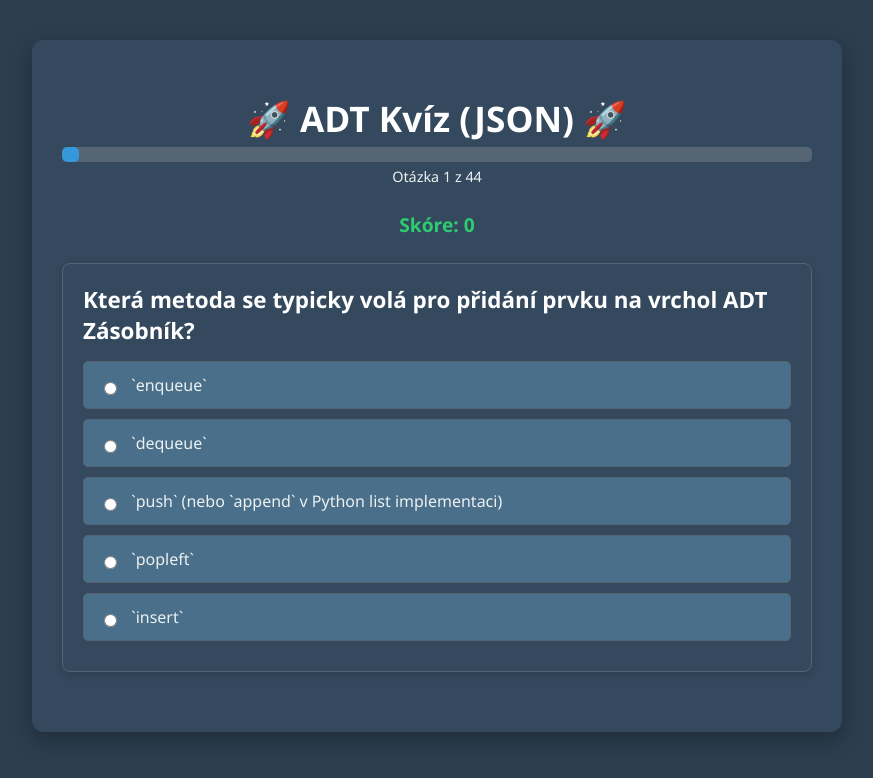
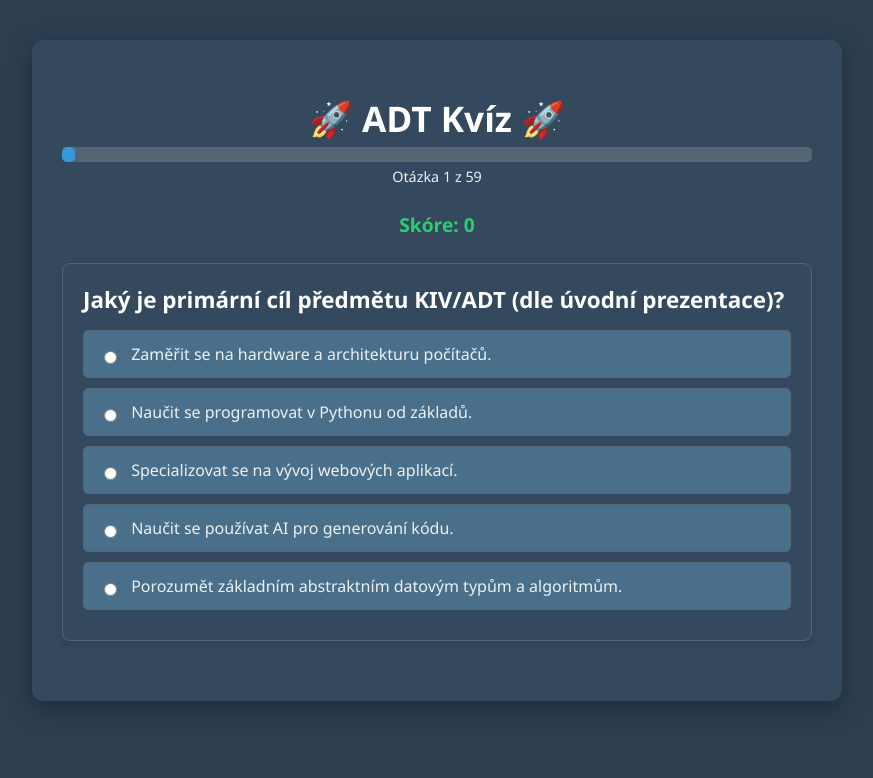
Before and after one commit to mates-exe/Quiz-Maker, a plain HTML site: page index.html in a window 1280 px wide. Both pictures are taken after a click on the button "Spustit kvíz". Shown: the whole page, without its empty margins (203-1076 px from the left). Drawn offline with Linux system fonts and the light colour scheme.

Commit message:
Add files via upload

```diff
--- a/index.html
+++ b/index.html
@@ -3,7 +3,7 @@
 <head>
     <meta charset="UTF-8">
     <meta name="viewport" content="width=device-width, initial-scale=1.0">
-    <title>ADT Kvíz - Z JSON (Prohlížení + Revize)</title>
+    <title>ADT Kvíz</title>
     <style>
         /* --- Dark Mode Styles (Same as original) --- */
         :root {
@@ -134,7 +134,7 @@
 </head>
 <body>
     <div id="quiz-container">
-        <h1>🚀 ADT Kvíz (JSON) 🚀</h1>
+        <h1>🚀 ADT Kvíz 🚀</h1>
 
         <div id="loading-message" style="display: block;">Načítání otázek...</div>
         <div id="error-message"></div>
@@ -215,14 +215,20 @@
             let score = 0;
             let totalQuestions = 0;
             let autoAdvanceTimeout = null;
-            let incorrectlyAnswered = []; // Stores { questionData, userAnswerIndex }
+            let incorrectlyAnswered = []; // Stores { questionData, userAnswerIndex (original index) }
             let quizStarted = false;
 
-            // --- Helper Function: Shuffle Array ---
+            // --- Helper Function: Shuffle Array (Fisher-Yates Algorithm) ---
             function shuffleArray(array) {
-                for (let i = array.length - 1; i > 0; i--) {
-                    const j = Math.floor(Math.random() * (i + 1));
-                    [array[i], array[j]] = [array[j], array[i]];
+                let currentIndex = array.length, randomIndex;
+                // While there remain elements to shuffle.
+                while (currentIndex !== 0) {
+                    // Pick a remaining element.
+                    randomIndex = Math.floor(Math.random() * currentIndex);
+                    currentIndex--;
+                    // And swap it with the current element.
+                    [array[currentIndex], array[randomIndex]] = [
+                        array[randomIndex], array[currentIndex]];
                 }
                 return array;
             }
@@ -236,9 +242,18 @@
                 try {
                     const response = await fetch(JSON_FILE_PATH);
                     if (!response.ok) {
-                        throw new Error(`HTTP error! status: ${response.status}`);
+                        // Try fetching from the same directory explicitly if simple path fails
+                        // Useful if base URL isn't what's expected
+                        const explicitPath = window.location.pathname.substring(0, window.location.pathname.lastIndexOf('/')) + '/' + JSON_FILE_PATH;
+                        const response2 = await fetch(explicitPath);
+                        if (!response2.ok) {
+                             throw new Error(`HTTP error! status: ${response.status} / ${response2.status}`);
+                        }
+                         allQuestionsData = await response2.json();
+                    } else {
+                         allQuestionsData = await response.json();
                     }
-                    allQuestionsData = await response.json();
+
 
                     if (!Array.isArray(allQuestionsData) || allQuestionsData.length === 0) {
                          throw new Error("JSON data is not a valid array or is empty.");
@@ -253,7 +268,7 @@
                 } catch (error) {
                     console.error("Error loading or parsing questions:", error);
                     loadingMessage.style.display = 'none';
-                    errorMessage.textContent = `Chyba při načítání otázek: ${error.message}. Zkontrolujte soubor '${JSON_FILE_PATH}' a konzoli pro více detailů.`;
+                    errorMessage.textContent = `Chyba při načítání otázek: ${error.message}. Zkontrolujte, zda soubor '${JSON_FILE_PATH}' existuje ve stejném adresáři a je validní JSON. Spouštíte stránku přes HTTP server? (viz konzole F12)`;
                     errorMessage.style.display = 'block';
                 }
             }
@@ -274,7 +289,7 @@
                 quizContent.style.display = 'block'; // Show quiz
                 quizContent.scrollIntoView({ behavior: 'smooth', block: 'start' });
 
-                // Create a shuffled copy for the quiz round
+                // Shuffle the order of questions for the quiz round
                 currentQuizQuestions = shuffleArray([...allQuestionsData]);
 
                 currentQuestionIndex = 0;
@@ -295,7 +310,7 @@
                     const questionData = currentQuizQuestions[index];
                     const questionElement = document.createElement('div');
                     questionElement.classList.add('question', 'active');
-                    // Store index for later retrieval in event handler
+                    // Store index *of the shuffled array* for later retrieval
                     questionElement.dataset.questionIndex = index;
 
                     const title = document.createElement('h3');
@@ -303,27 +318,41 @@
                     title.innerHTML = questionData.question;
                     questionElement.appendChild(title);
 
-                    questionData.options.forEach((option, optionIndex) => {
+                    // --- Create and Shuffle Options ---
+                    // 1. Create an array of objects, pairing option text with its ORIGINAL index
+                    let optionsWithOriginalIndex = questionData.options.map((optionText, originalIdx) => ({
+                        text: optionText,
+                        originalIndex: originalIdx
+                    }));
+
+                    // 2. Shuffle this array
+                    let shuffledOptions = shuffleArray(optionsWithOriginalIndex);
+                    // --- End Shuffle Options ---
+
+                    // 3. Iterate through the SHUFFLED options to create labels/inputs
+                    shuffledOptions.forEach(optionData => {
                         const label = document.createElement('label');
                         const input = document.createElement('input');
                         input.type = 'radio';
-                        input.name = `q_${index}`; // Unique name for this question's radio group
-                        input.value = optionIndex; // Store the option index as the value
+                        input.name = `q_${index}`; // Unique name based on the displayed question's position
+                        // **IMPORTANT**: Value is the ORIGINAL index, needed for checking correctness
+                        input.value = optionData.originalIndex;
 
                         label.appendChild(input);
                         // Append option text - use innerHTML to render potential spans
                         const optionTextNode = document.createElement('span');
-                        optionTextNode.innerHTML = ` ${option}`; // Add space before option text
+                        optionTextNode.innerHTML = ` ${optionData.text}`; // Add space before option text
                         label.appendChild(optionTextNode);
 
                         const feedbackIcon = document.createElement('span');
                         feedbackIcon.classList.add('feedback-icon');
                         label.appendChild(feedbackIcon);
 
-                        questionElement.appendChild(label);
+                        questionElement.appendChild(label); // Append the label to the question div
                     });
 
-                    quizForm.appendChild(questionElement);
+
+                    quizForm.appendChild(questionElement); // Append the whole question div to the form
                     updateProgress(); // Update progress bar and text
                     nextBtn.style.display = 'none'; // Hide next button until answered
                     nextBtn.disabled = false; // Ensure button is enabled
@@ -338,21 +367,27 @@
             // --- Function to handle answer selection ---
             function handleAnswer(event) {
                  const selectedInput = event.target;
+                 // Basic validation
                  if (!selectedInput || selectedInput.tagName !== 'INPUT' || selectedInput.type !== 'radio') return;
 
                  const currentQuestionElement = selectedInput.closest('.question');
+                 // Check if the question element is found and hasn't been answered yet
                  if (!currentQuestionElement || currentQuestionElement.classList.contains('answered')) return;
 
-                 const questionIndex = parseInt(currentQuestionElement.dataset.questionIndex, 10);
-                 const questionData = currentQuizQuestions[questionIndex]; // Get data from shuffled array
-                 const selectedOptionIndex = parseInt(selectedInput.value, 10);
-                 const correctAnswerIndex = questionData.correctAnswerIndex;
+                 // Get the index of the question *as it's currently displayed* (from the shuffled array)
+                 const questionIndexInShuffledArray = parseInt(currentQuestionElement.dataset.questionIndex, 10);
+                 // Get the actual question data using this index
+                 const questionData = currentQuizQuestions[questionIndexInShuffledArray];
+                 // Get the selected answer's ORIGINAL index (stored in the radio button's value)
+                 const selectedOriginalOptionIndex = parseInt(selectedInput.value, 10);
+                 // Get the correct answer's index (always refers to the original order)
+                 const correctAnswerOriginalIndex = questionData.correctAnswerIndex;
 
                  currentQuestionElement.classList.add('answered');
                  // Disable all inputs for this question
                  currentQuestionElement.querySelectorAll('input[type="radio"]').forEach(opt => opt.disabled = true);
 
-                 const isCorrect = selectedOptionIndex === correctAnswerIndex;
+                 const isCorrect = selectedOriginalOptionIndex === correctAnswerOriginalIndex;
                  const selectedLabel = selectedInput.parentElement;
 
                  if (isCorrect) {
@@ -360,21 +395,24 @@
                     scoreDisplay.textContent = score;
                     selectedLabel.classList.add('correct');
                     // Auto-advance or show results
-                    if (currentQuestionIndex < currentQuizQuestions.length - 1) { // Use shuffled length
+                    if (currentQuestionIndex < currentQuizQuestions.length - 1) {
                         autoAdvanceTimeout = setTimeout(() => { nextQuestion(); }, AUTO_ADVANCE_DELAY);
                     } else {
                         autoAdvanceTimeout = setTimeout(() => { showResults(); }, AUTO_ADVANCE_DELAY);
                     }
                  } else {
-                    incorrectlyAnswered.push({ questionData: questionData, userAnswerIndex: selectedOptionIndex });
+                     // Store the original index of the user's incorrect answer
+                    incorrectlyAnswered.push({
+                        questionData: questionData,
+                        userAnswerIndex: selectedOriginalOptionIndex // Store the ORIGINAL index
+                    });
                     selectedLabel.classList.add('incorrect');
 
                     // Find and highlight the correct answer's label
-                    const correctInput = currentQuestionElement.querySelector(`input[value="${correctAnswerIndex}"]`);
+                    // We need to find the input whose VALUE matches the correct ORIGINAL index
+                    const correctInput = currentQuestionElement.querySelector(`input[value="${correctAnswerOriginalIndex}"]`);
                     if (correctInput) {
                         correctInput.parentElement.classList.add('reveal-correct');
-                         // Also add 'correct' class for styling consistency if needed by reveal-correct
-                         // correctInput.parentElement.classList.add('correct'); // Removed: reveal-correct is sufficient
                     }
                     // Show next button immediately for incorrect answers
                     nextBtn.style.display = 'inline-block';
@@ -448,6 +486,7 @@
             }
 
             // --- Function to populate the review container with incorrect answers ---
+            // **NO CHANGE NEEDED HERE FOR SHUFFLING** - Review shows original order
             function populateIncorrectAnswers() {
                  reviewAnswersContainer.innerHTML = '<h2>Chybně zodpovězené otázky</h2>'; // Reset content
                  if (incorrectlyAnswered.length === 0) {
@@ -457,8 +496,9 @@
 
                  incorrectlyAnswered.forEach(item => {
                     const questionData = item.questionData;
-                    const correctAnswerIndex = questionData.correctAnswerIndex;
-                    const userAnswerIndex = item.userAnswerIndex;
+                    const correctAnswerOriginalIndex = questionData.correctAnswerIndex;
+                    // This is the ORIGINAL index the user selected
+                    const userAnswerOriginalIndex = item.userAnswerIndex;
 
                     const answerItemDiv = document.createElement('div');
                     answerItemDiv.classList.add('review-answer-item');
@@ -467,17 +507,17 @@
                     titleElement.innerHTML = questionData.question; // Use innerHTML for potential spans/code
                     answerItemDiv.appendChild(titleElement);
 
-                    questionData.options.forEach((option, index) => {
+                    // Display options in their ORIGINAL order for clarity in review
+                    questionData.options.forEach((option, originalIndex) => {
                         const label = document.createElement('label');
-                        // Use innerHTML for option text to render spans/code
-                        label.innerHTML = option;
+                        label.innerHTML = option; // Use innerHTML
 
                         // Highlight correct answer
-                        if (index === correctAnswerIndex) {
+                        if (originalIndex === correctAnswerOriginalIndex) {
                             label.classList.add('review-answer-correct');
                         }
                         // Highlight user's incorrect answer
-                        if (index === userAnswerIndex) {
+                        if (originalIndex === userAnswerOriginalIndex) {
                             label.classList.add('review-user-incorrect');
                         }
                         answerItemDiv.appendChild(label);
@@ -487,6 +527,7 @@
             }
 
              // --- Function: Show/Hide ALL Answers (Initial View) ---
+             // **NO CHANGE NEEDED HERE FOR SHUFFLING** - List shows original order
             function toggleAllAnswersInitial() {
                 if (allQuestionsData.length === 0) return; // Do nothing if no data
 
@@ -505,6 +546,7 @@
             }
 
             // --- Generic Function: Populate ANY Answers Container (using allQuestionsData) ---
+            // **NO CHANGE NEEDED HERE FOR SHUFFLING** - List shows original order
              function populateAllAnswers(containerElement, itemClass, correctClass) {
                  // Get the original H2 title before clearing
                 const originalTitle = containerElement.querySelector('h2') ? containerElement.querySelector('h2').textContent : "Otázky a odpovědi";
@@ -520,6 +562,7 @@
                     titleElement.innerHTML = `${index + 1}. ${questionData.question}`; // Use innerHTML
                     answerItemDiv.appendChild(titleElement);
 
+                    // Display options in original order
                     questionData.options.forEach((option, optionIndex) => {
                         const label = document.createElement('label');
                         label.innerHTML = option; // Use innerHTML
--- a/questions.json
+++ b/questions.json
@@ -526,5 +526,166 @@
       "Dynamické programování je vždy implementováno iterativně (zdola nahoru)."
     ],
     "correctAnswerIndex": 2
+  },
+  {
+    "id": "stack_queue_q1",
+    "question": "Mějme seznam A = [1, 2, 3, 4]. Pokud nejprve vložíme jeho prvky do zásobníku a následně tyto prvky přesuneme do fronty, v jakém pořadí budeme prvky získávat při jejich postupném odebírání z fronty?",
+    "options": [
+      "[1, 2, 3, 4] - Prvky jsou odebrány ve stejném pořadí, jak byly vloženy do seznamu.",
+      "[4, 1, 3, 2] - Prvky jsou odebrány v náhodném pořadí.",
+      "Takto nelze ADT Zásobní a ADT Fronta řetězit.",
+      "[4, 3, 2, 1] - Prvky jsou odebrány v obráceném pořadí oproti jejich vložení do seznamu."
+    ],
+    "correctAnswerIndex": 3
+  },
+  {
+    "id": "dijkstra_complexity_q1",
+    "question": "Jaká je složitost nejhoršího případu algoritmu hledání nejkratší cesty, založeném na Dijkstrově algoritmu? V je počet vrcholů grafu a E je počet hran grafu.<br>Algoritmus používá prioritní frontu se složitostmi operací:<br><ul><li>Vložení prvku: Θ(log V)</li><li>Odebrání minima: Θ(log V)</li><li>Snížení hodnoty klíče: Θ(log V)</li></ul>",
+    "options": [
+      "Θ(|E|^2 log |V|)",
+      "Θ(|V|^2 log |V|)",
+      "Θ(|V|^2 |E|^2 log |V|)",
+      "Θ(|V| |E|^2 log |V|)"
+    ],
+    "correctAnswerIndex": 1
+  },
+  {
+    "id": "python_code_output_q1",
+    "question": "Co vypíše následující program?<br><pre><code>class SignatureCreator:\n    def create_signature(self) -> str:\n        return \"Signed\"\n\nclass SignAdapter:\n    def __init__(self, creator):\n        self.creator = creator\n\n    def sign(self) -> bool:\n        return self.creator.create_signature() == \"Signed\"\n\nsigning = SignAdapter(SignatureCreator())\n\nif signing.sign():\n    print(\"OK\")</code></pre>",
+    "options": [
+      "Signed",
+      "Program vrátí chybové hlášení: AttributeError: 'SignatureCreator' object has no attribute 'sign'",
+      "True",
+      "OK"
+    ],
+    "correctAnswerIndex": 3
+  },
+  {
+    "id": "search_partial_sort_q1",
+    "question": "Mějme seřazený seznam, do kterého se vkládá je velmi zřídka. V průběhu vkládáme 5 prvků denně a v noci seznam opět seřadíme. Jaká bude průměrná algoritmická složitost vyhledání prvku v částečně seřazeném seznamu (vzhlem k délce seznamu), který má na konci v průměru 5 neseřazených prvků.<br>Uvažujte níže uvedenou implementaci vyhledávání:<br><pre><code>partially_sorted_array = [0, 5, 11, 28, 36, 71, 105] + [12, 7, 9, 3, 2]\nsorted_len = 7\ntarget = 7\nmax_unsorted_length = 5\nresult: int = -1\n\nsorted_array = partially_sorted_array[:sorted_len]\nunsorted_array = partially_sorted_array[sorted_len:]\n\nif len(unsorted_array) > max_unsorted_length:\n    print(\"The unsorted array is too long.\")\n\nleft, right = 0, len(sorted_array) - 1\nwhile left <= right:\n    mid = (left + right) // 2\n    if sorted_array[mid] == target:\n        result = mid\n        break\n    elif sorted_array[mid] < target:\n        left = mid + 1\n    else:\n        right = mid - 1\nelse: # only runs if break didn't happen in the while loop\n    for i, item in enumerate(unsorted_array):\n        if item == target:\n            result = len(sorted_array) + i\n            break\n\nprint(f\"Index of the target element: {result}\")\n</code></pre>",
+    "options": [
+      "Θ(n^2)",
+      "Θ(log(n))",
+      "Θ(n log(n))",
+      "Θ(n)"
+    ],
+    "correctAnswerIndex": 1
+  },
+  {
+    "id": "python_dynamic_typing_q1",
+    "question": "Vyberte správná tvrzení vztahující se k dynamickému typování v Pythonu.",
+    "options": [
+      "Proměnným lze během provádění programu přiřadit hodnoty různých datových typů.",
+      "Datové typy v Pythonu slouží pouze jako nápověda a tudíž nespecifikují operace s proměnnými.",
+      "Python vyžaduje explicitní deklaraci (určení) datových typů proměnných před jejich přiřazením.",
+      "Proměnné v Pythonu jsou omezeny na jeden datový typ po celou dobu své existence."
+    ],
+    "correctAnswerIndex": 0
+  },
+  {
+    "id": "mergesort_bubblesort_speed_q1",
+    "question": "Je zaručené, že algoritmus řazení Merge sort doběhne vždy rychleji než algoritmus Bubble sort?",
+    "options": [
+      "Pravda",
+      "Nepravda"
+    ],
+    "correctAnswerIndex": 1
+  },
+  {
+    "id": "complexity_comparison_on_omega_q1",
+    "question": "Mějme algoritmus Alg1 se složitostí patřící do třídy O(n^3) a algoritmus Alg2 do třídy Ω(n^2). Jaká tvrzení o vzájemném porovnání Alg1 a Alg2 z těchto tvrzení vyplývají?",
+    "options": [
+      "Algoritmy neumíme na základě poskytnutých údajů porovnat.",
+      "Alg1 má nižší složitost než Alg2.",
+      "Alg1 má vyšší složitost než Alg2.",
+      "Algoritmy mají složitost spadající do stejné třídy v Θ notaci."
+    ],
+    "correctAnswerIndex": 0
+  },
+  {
+    "id": "nested_loop_complexity_q1",
+    "question": "Jaká je časová složitost následujícího kódu, kde `n` odpovídá `num_lines`?<br><pre><code>def print_tree(num_lines: int) -> None:\n    for k in range(5):\n        for i in range(num_lines + k):\n            for j in range(i + 1):\n                print('*', end='')\n            print()</code></pre>",
+    "options": [
+        "Θ(n)",
+        "Θ(5 n^3 / 2)",
+        "Θ(n^2)",
+        "Θ(n^3)"
+    ],
+    "correctAnswerIndex": 2
+  },
+  {
+    "id": "backtracking_coin_change_q1",
+    "question": "Třída složitosti nejhoršího případu algoritmu backtracking pro rozměňování mincí je Θ(m^n), kde<br><ul><li><i>n</i> je počet různých nominálních hodnot mincí.</li><li><i>m</i> je maximální počet dostupných mincí pro jakoukoliv nominální hodnotu.</li></ul>Zmíněný algoritmus najde jedno řešení. Jaká bude třída složitosti algoritmu, který najde všechna řešení? Opět uvažujeme nejhorší případ.",
+    "options": [
+      "Θ(mn)",
+      "Θ(2^mn)",
+      "Θ(m^n)",
+      "Θ(2^m n)"
+    ],
+    "correctAnswerIndex": 2
+  },
+  {
+    "id": "hash_function_suitability_q1",
+    "question": "Je následující implementace rozptylové funkce vhodná pro použití v rozptylových tabulkách?<br><pre><code>class User:\n    def __init__(self, name, email):\n        self.name = name\n        self.email = email\n\n    def __hash__(self):\n        return len(self.name)</code></pre>",
+    "options": [
+      "Pravda",
+      "Nepravda"
+    ],
+    "correctAnswerIndex": 1
+  },
+    {
+    "id": "tree_traversal_complexity_q1",
+    "question": "Jaká je složitost nejhoršího případu algoritmů procházení do hloubky (DFS) a do šířky (BFS) ADT strom? (n je počet vrcholů stromu)",
+    "options": [
+      "Θ(n) pro BFS a Θ(n^2) pro DFS.",
+      "Θ(n) pro DFS a Θ(n^2) pro BFS.",
+      "Θ(n) pro oba algoritmy.",
+      "Θ(n^2) pro oba algoritmy."
+    ],
+    "correctAnswerIndex": 2
+  },
+  {
+    "id": "jarnik_prim_fifo_q1",
+    "question": "Jaký bude výsledek algoritmu hledání minimální kostry (podobného Primovu/Jarníkovu), pokud nebudeme uzly vybírat pomocí prioritní fronty podle nejnižšího ohodnocení, ale nahradíme ji normální frontou (FIFO)? (Viz implementace v testu - používá FIFO frontu a aktualizuje `min_weight` a `parent` podobně jako Prim, ale bez priority)",
+    "options": [
+      "Algoritmus nenajde kostru grafu.",
+      "Algoritmus najde minimální kostru grafu, ovšem bude opakovaně navštěvovat již navštívené uzly a zvýší se jeho algoritmická složitost.",
+      "Algoritmus najde minimální kostru grafu, ovšem bude opakovaně navštěvovat již navštívené uzly. Tím se sníží efektivita algoritmu, ale zachová se třída algoritmické složitosti Θ.",
+      "Nalezená kostra nebude minimální."
+    ],
+    "correctAnswerIndex": 3
+  },
+  {
+    "id": "adt_student_project_q1",
+    "question": "Představme si situaci ve školním prostředí, kde učitelé z různých předmětů chtějí organizovat tematické týdny zaměřené na interdisciplinární projekty. Každý tematický týden má svou specifickou náplň, jako je \"Věda a technologie\", \"Umění a kultura\", \"Sport a zdraví\" atd. Studenti se mohou přihlásit do projektu podle svých zájmů, přičemž každý student může být součástí projektů ve více tematických týdnech. Na konci školního roku je potřeba zorganizovat slavnostní prezentaci projektů, přičemž učitelé chtějí zajistit, že budou prezentovány projekty z každého tematického týdne s co nejširším zastoupením studentů.<br><br><b>Otázka:</b> Jaký abstraktní datový typ (ADT) by byl optimální pro identifikaci studentů, kteří se přihlásili do projektů napříč různými tematickými týdny s cílem zajistit reprezentaci všech témat ve finální prezentaci a zároveň identifikovat studenty, kteří se zapojili do projektů ve více než jednom tematickém týdnu?",
+    "options": [
+      "ADT Množina",
+      "ADT Zásobník",
+      "ADT Seznam",
+      "ADT Fronta"
+    ],
+    "correctAnswerIndex": 0
+  },
+  {
+    "id": "adt_web_history_q1",
+    "question": "Při vývoji webového prohlížeče potřebujete implementovat funkci pro správu historie procházení, kde uživatelé mohou snadno postupně vrátit zpět na předchozí stránky, na které se dívali. Která datová struktura je pro tuto úlohu nejvhodnější?",
+    "options": [
+      "Zásobník, protože umožňuje přidávání a odebírání prvků z vrcholu (LIFO).",
+      "Fronta, protože umožňuje přidávání prvků na konec a odebírání z počátku (FIFO).",
+      "Seznam, protože umožňuje vkládání a mazání prvků na libovolné pozici.",
+      "Fronta, ovšem musíme zvolit implementaci spojovým seznamem."
+    ],
+    "correctAnswerIndex": 0
+  },
+  {
+    "id": "python_matrix_output_q1",
+    "question": "Jaké prvky vypíše následující program?<br><pre><code>matrix = [[1, 2, 3, 4, 5],\n          [6, 7, 8, 9, 10],\n          [11, 12, 13, 14, 15],\n          [16, 17, 18, 19, 20]]\n\nfor i in range(2, 3):\n    for j in range(0, 2):\n        print(matrix[i][j])\n</code></pre>",
+    "options": [
+      "11, 12, 13, 16, 17, 18",
+      "6, 7, 8, 11, 12, 13",
+      "11, 12",
+      "7, 8, 9, 12, 13, 14"
+    ],
+    "correctAnswerIndex": 2
   }
 ]
```
Also changed, not shown: README.md.
